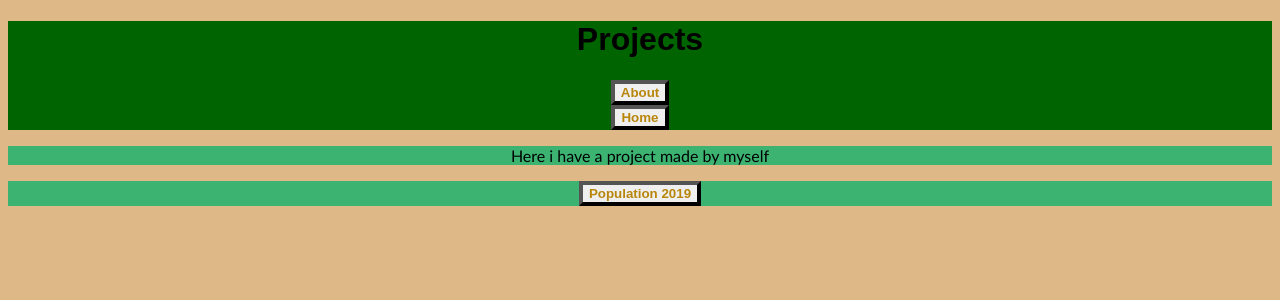
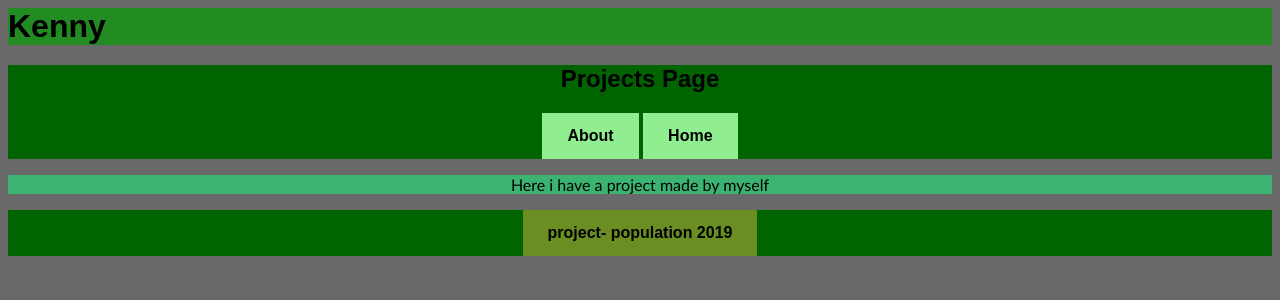
Before and after one commit to Beefy-py/myFirstWebsite, a Flask app: page /projects in a window 1280 px wide. Shown: the top 300 px of the page. Run offline with Flask 2, Linux system fonts and the light colour scheme.

Commit message:
lots of changes to the html and css files, REMOVED FORMS BUTTONS

```diff
--- a/static/css/main.css
+++ b/static/css/main.css
@@ -1,15 +1,16 @@
+header{
+    background-color: forestgreen;
+    font-size: xx-large;
+    font-weight: bolder;
+}
+
 html, body{
 
     font-family: sans-serif;
-    background-color: burlywood;
+    background-color: #696969;
 
 }
 
-.topBar{
-    background-color: darkgreen;
-    margin: 0;
-    text-align: center;
-}
 .container_p{
     color: black;
     margin: 0;
@@ -25,12 +26,26 @@ html, body{
     text-align: center;
 }
 
-.Button{
-    color: darkgoldenrod;
-    border-width: 4px;
-    border-color: black;
+nav a{
+    color: black;
+    padding: 14px 25px;
+    background-color: lightgreen;
     font-weight: bold;
+    display: inline-block;
+    text-decoration: none;
+}
 
+.project{
+    color: black;
+    padding: 14px 25px;
+    background-color: olivedrab;
+    font-weight: 800;
+    display: inline-block;
+}
+
+nav{
+    text-align: center;
+    background-color: darkgreen;
 }
 
 .buttons{
--- a/templates/country_data2019_plot.html
+++ b/templates/country_data2019_plot.html
@@ -6,9 +6,9 @@
 
 {% block con%}
 
-    <form action="{{ url_for('projects')}}">
-        <button class="Button">Projects</button>
-    </form>
+     <nav>
+        <a href="{{url_for('projects')}}">Projects</a>
+    </nav>
 
     <div class="container_p">
         <p>This is a Bokeh Plot i made using a bit of data i scraped from <a target="_blank" href="https://en.wikipedia.org/wiki/List_of_countries_by_population_(United_Nations)">Wikipedia</a>
--- a/templates/layout.html
+++ b/templates/layout.html
@@ -10,6 +10,7 @@
 </head>
 
 <body>
+    <header>Kenny</header>
     {% block con %}{% endblock con %}
 </body>
 </html>
--- a/templates/projects.html
+++ b/templates/projects.html
@@ -1,25 +1,20 @@
 {% extends "layout.html" %}
 
 {% block con%}
-    <div class="topBar">
-        <h1>Projects</h1>
-        <div class="buttons">
-            <form  action="{{url_for('about')}}">
-                <button class="Button">About</button>
-            </form>
-            <form action="{{ url_for('home')}}">
-                <button class="Button">Home</button>
-            </form>
-        </div>
-    </div>
+
+    <nav>
+        <h1>Projects Page</h1>
+        <a href="{{url_for('about')}}">About</a>
+        <a href="{{url_for('home')}}">Home</a>
+    </nav>
+
     <div class="container0">
         <p>Here i have a project made by myself</p>
     </div>
-    <div class="container0">
-        <form action="{{ url_for('plot_country_data_2019')}}">
-                <button class="Button">Population 2019</button>
-        </form>
-    </div>
+   <nav>
+        <a class="project" href="{{url_for('plot_country_data_2019')}}">project- population 2019</a>
+    </nav>
+
 
 
 {% endblock con%}
```
Also changed, not shown: templates/about.html (+6 -10 lines), templates/home.html (+7 -11 lines).
